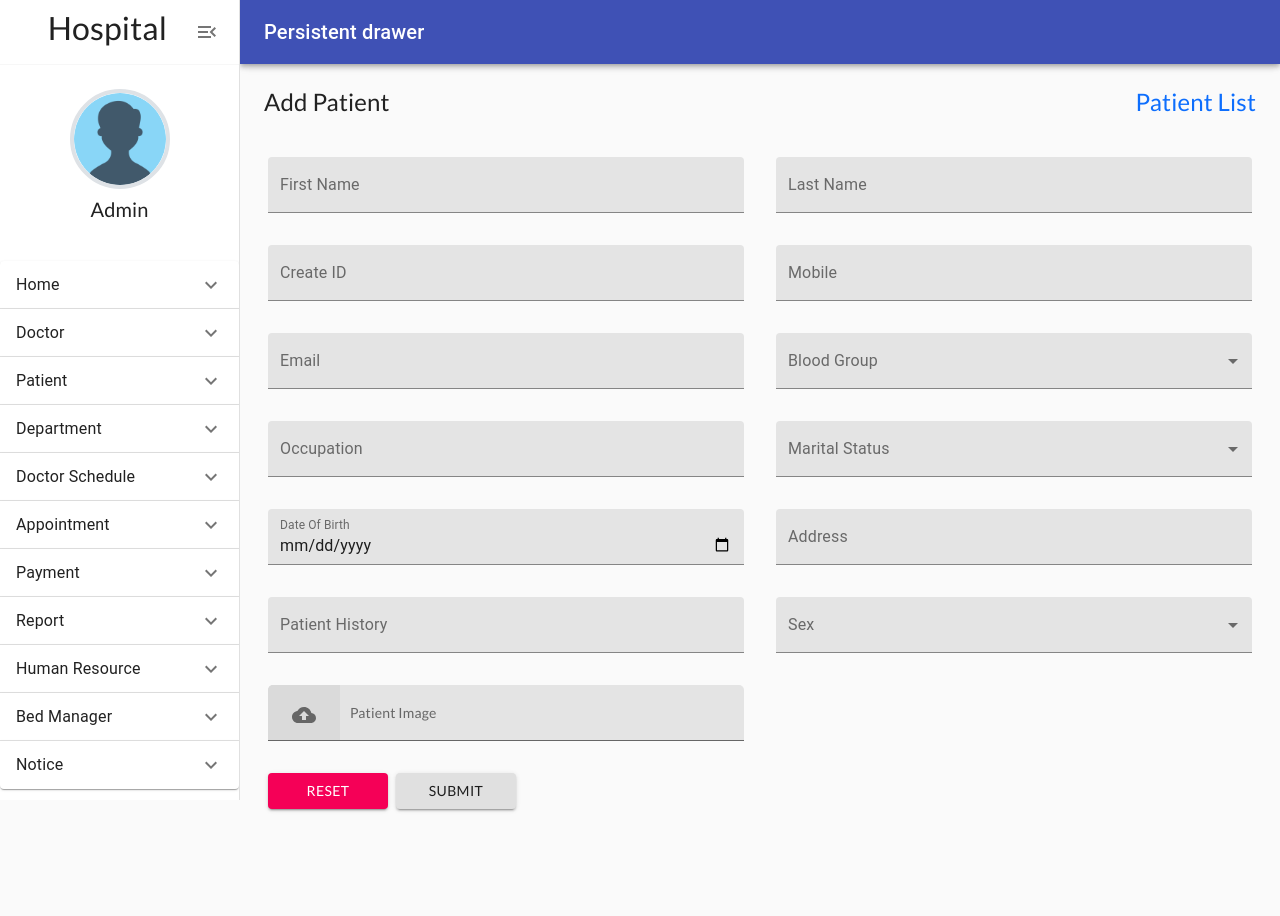
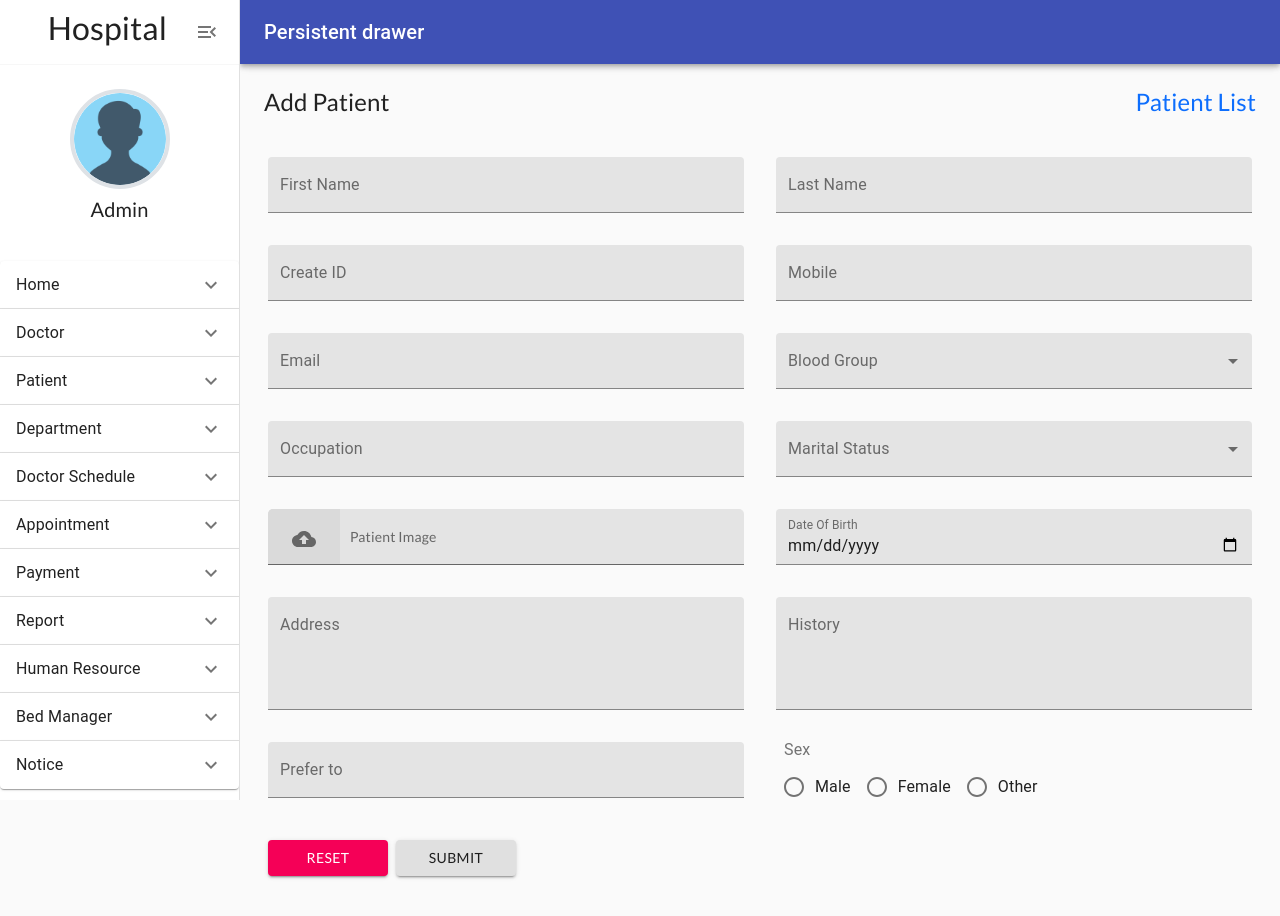
Before and after one commit to nayem1816/hospital-management-stytem-client, a React (Create React App) app: page /patient/addPatient in a window 1280 px wide. Before the commit the page ends 849 px from the top, so only its background shows below. Built offline with nearby package versions, Linux system fonts and the light colour scheme.

Commit message:
add patient fix

```diff
--- a/src/pages/Patient/AddPatient/AddPatient.jsx
+++ b/src/pages/Patient/AddPatient/AddPatient.jsx
@@ -6,6 +6,8 @@ import CustomButton from "../../../components/InputField/CustomButton/CustomButt
 import CustomSelect from "../../../components/InputField/CustomSelect/CustomSelect";
 import UploadField from "../../../components/InputField/UploadField/UploadField";
 import CustomDatePicker from "../../../components/InputField/CustomDatePicker/CustomDatePicker";
+import CustomTextArea from "../../../components/InputField/CustomTextArea/CustomTextArea";
+import CustomRadioBtn from "../../../components/InputField/CustomRadioBtn/CustomRadioBtn";
 
 const AddPatient = () => {
     const { register, handleSubmit } = useForm();
@@ -89,37 +91,47 @@ const AddPatient = () => {
                                 register={register}
                             />
                         </div>
+                        <div className="col-md-6 p-3 mobile">
+                            <UploadField placeHolder={"Patient Image"} />
+                        </div>
                         <div className="col-md-6 p-3 patient-birthday">
                             <CustomDatePicker
                                 placeHolder={"Date Of Birth"}
                                 {...register("birthday", { required: true })}
                             />
                         </div>
-                        <div className="col-md-6 p-3 address">
-                            <CustomInput
+                        <div className="col-md-6 p-3 patient-address">
+                            <CustomTextArea
                                 placeHolder={"Address"}
-                                inputType={"text"}
-                                {...register("address", { required: true })}
-                            />
-                        </div>
-                        <div className="col-md-6 p-3 specialist">
-                            <CustomInput
-                                placeHolder={"Patient History"}
-                                inputType={"text"}
-                                {...register("patientHistory", {
+                                {...register("address", {
                                     required: true,
                                 })}
                             />
                         </div>
-                        <div className="col-md-6 p-3 department">
-                            <CustomSelect
-                                placeHolder="Sex"
-                                selectOptions={["Male", "Female", "Others"]}
+                        <div className="col-md-6 p-3 patient-history">
+                            <CustomTextArea
+                                placeHolder={"History"}
+                                {...register("history", {
+                                    required: true,
+                                })}
+                            />
+                        </div>
+                        <div className="col-md-6 p-3 prefer-to">
+                            <CustomInput
+                                placeHolder={"Prefer to"}
+                                inputType={"text"}
+                                {...register("preferTo", { required: true })}
+                            />
+                        </div>
+                        <div className="col-md-6 p-3 patient-sex">
+                            <CustomRadioBtn
+                                titleName={"Sex"}
+                                regName={"sex"}
+                                defaultValue={false}
+                                selectOptions={["Male", "Female", "Other"]}
+                                rules={{ required: true }}
                                 register={register}
                             />
-                        </div>
-                        <div className="col-md-6 p-3 mobile">
-                            <UploadField placeHolder={"Patient Image"} />
                         </div>
                         <div className="col-md-12 p-3 button">
                             <CustomButton
```
